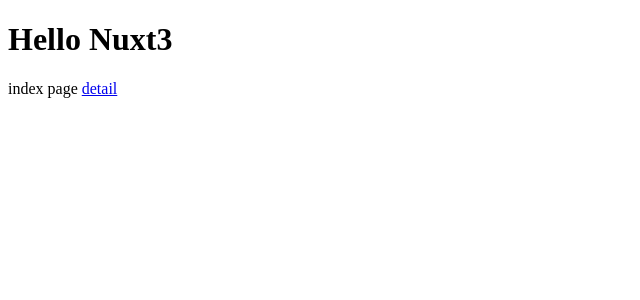
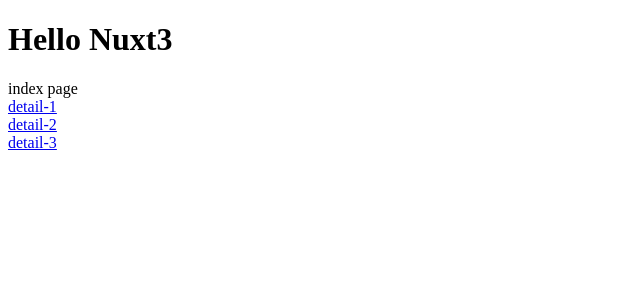
Before and after one commit to Sheep-zh/nuxt3, a Nuxt app: page / in a window 1280 px wide. Shown: the top 300 px of the page, without its empty margins (0-640 px from the left). Built offline with nearby package versions, Linux system fonts and the light colour scheme.

Commit message:
feat: 动态路由参数

```diff
--- /dev/null
+++ b/pages/detail-[id].vue
@@ -0,0 +1,5 @@
+<template>
+  <h1>
+    detail --- {{ $route.params.id }}
+  </h1>
+</template>
--- a/pages/detail.vue
+++ /dev/null
@@ -1,3 +0,0 @@
-<template>
-  <h1>detail page</h1>
-</template>
--- a/pages/index.vue
+++ b/pages/index.vue
@@ -1,6 +1,11 @@
 <template>
   <div>
     index page
-    <NuxtLink to="/detail">detail</NuxtLink>
+    <br/>
+    <NuxtLink to="/detail-1">detail-1</NuxtLink>
+    <br/>
+    <NuxtLink to="/detail-2">detail-2</NuxtLink>
+    <br/>
+    <NuxtLink to="/detail-3">detail-3</NuxtLink>
   </div>
 </template>
```
